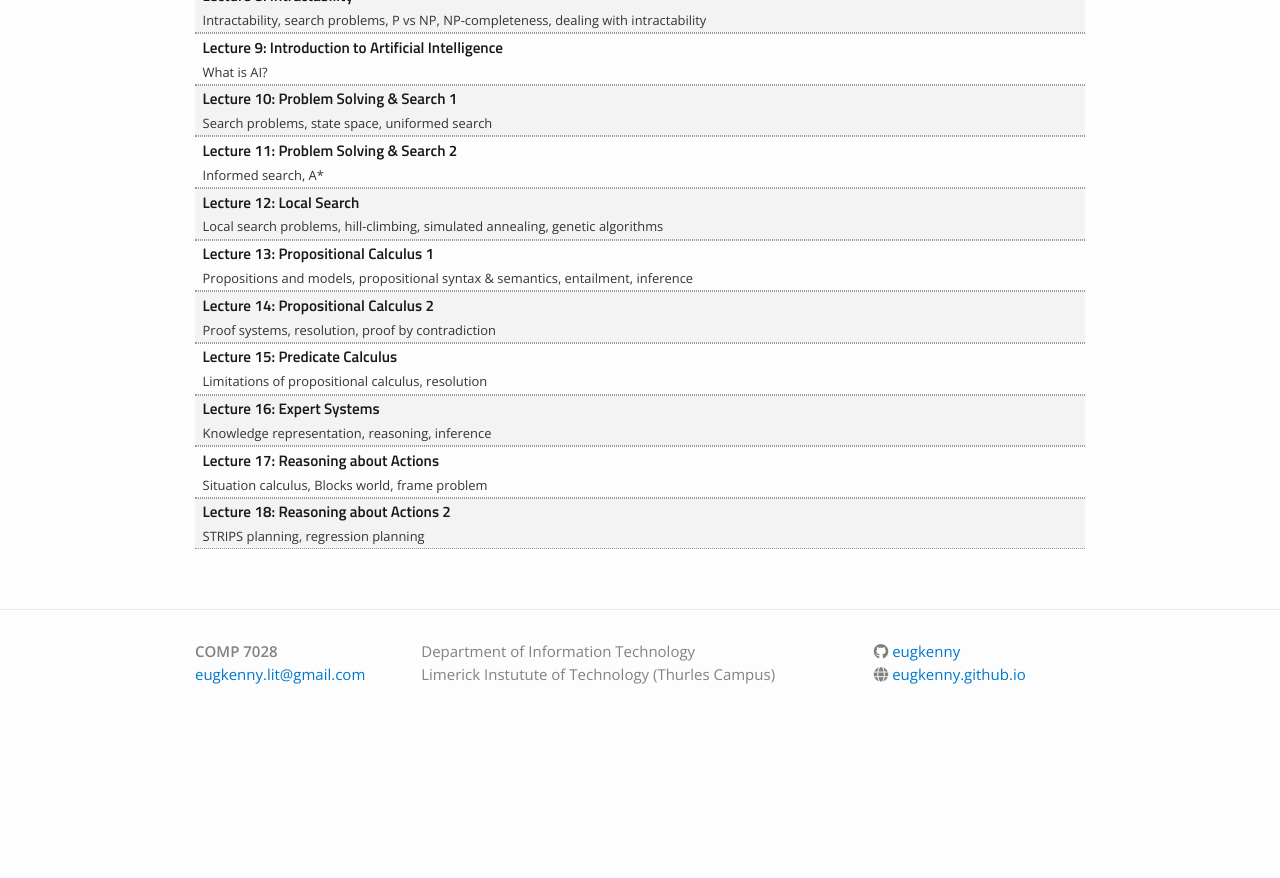
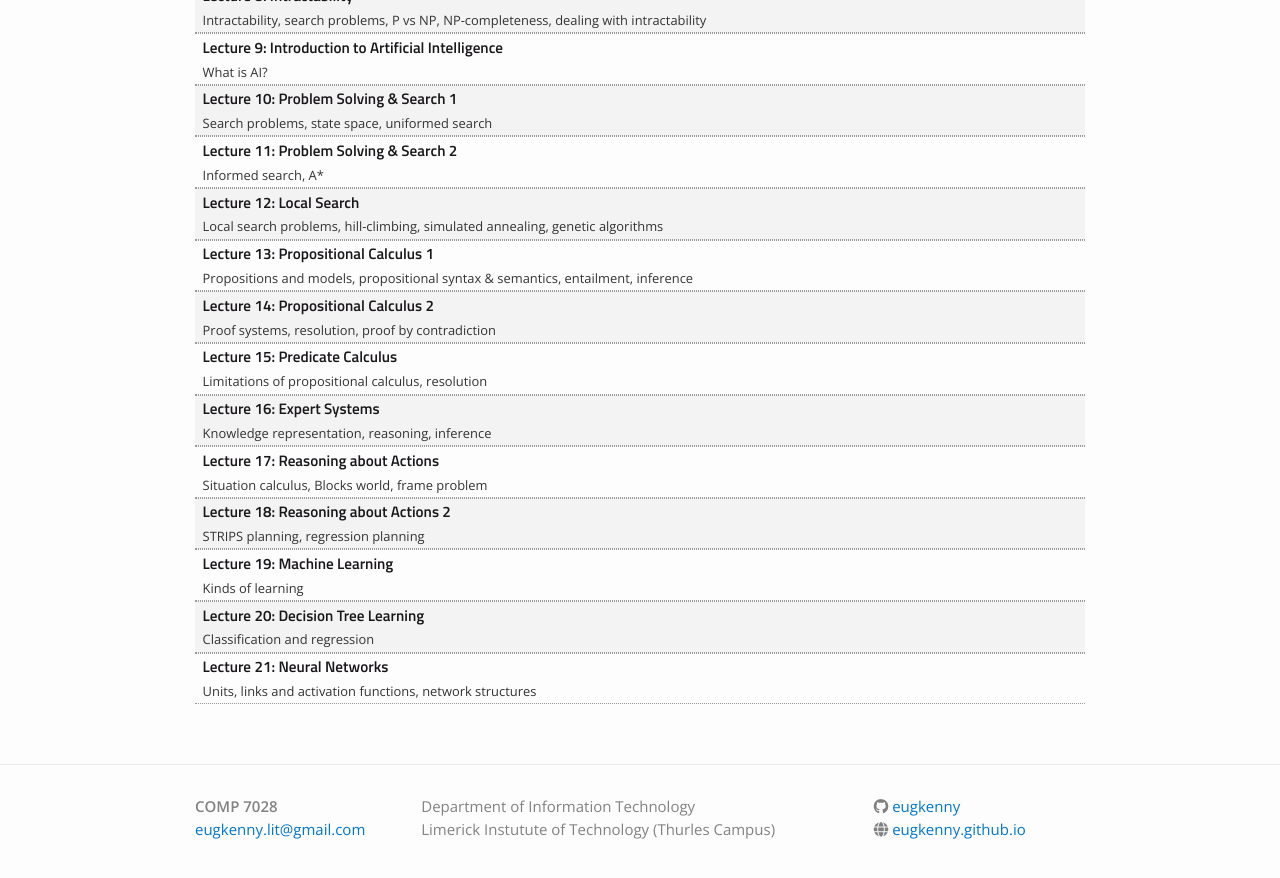
Before and after one commit to eugkenny/COMP7028, a Jekyll site: the page built from lectures.md, in a window 1280 px wide and 900 px high, scrolled down 576 px. Shown: the top 878 px of the window. Built offline with Jekyll 4.4.1, drawn with Linux system fonts in a browser that asks for light colours; nearby versions of some CDN libraries; before the commit the page ends 1321 px from its top, so only the background shows below that.

Commit message:
Final lectures

```diff
--- a/_data/lectures.yml
+++ b/_data/lectures.yml
@@ -92,3 +92,18 @@
   filename: AI - Lecture 10 - Reasoning about Actions 2.pdf
   dirname: lectures
   tldr: "STRIPS planning, regression planning"
+
+- title: "Lecture 19: Machine Learning"
+  filename: AI - Lecture 13 - Learning.pdf
+  dirname: lectures
+  tldr: "Kinds of learning"
+
+- title: "Lecture 20: Decision Tree Learning"
+  filename: AI - Lecture 14 - Decision Trees.pdf
+  dirname: lectures
+  tldr: "Classification and regression"
+
+- title: "Lecture 21: Neural Networks"
+  filename: AI - Lecture 15 - Neural Networks.pdf
+  dirname: lectures
+  tldr: "Units, links and activation functions, network structures"
```
Also changed, not shown: _data/assignments.yml (+7 -2 lines), 5 other files.
